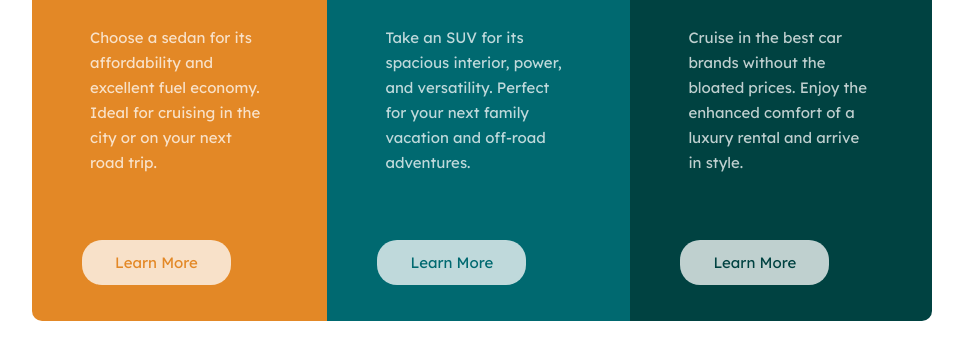
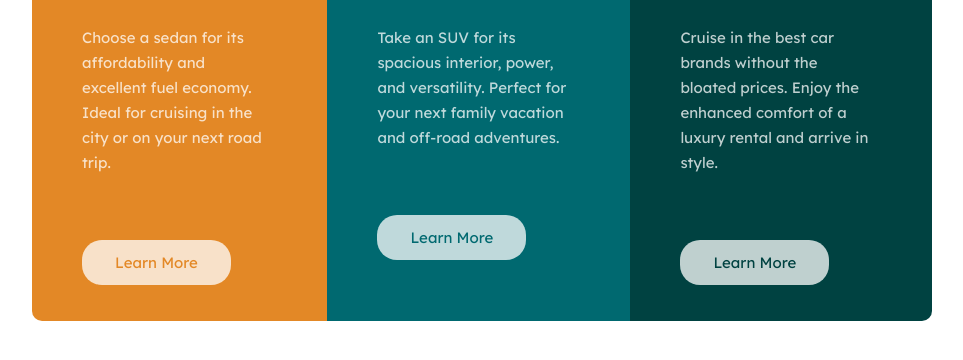
Before and after one commit to aezakmi007/FrontendMentorChallenge2ColumnPreviewCard, a plain HTML site: page index.html in a window 1280 px wide. Shown: the part 252-612 px from the top of the page, without its empty margins (158-1121 px from the left). Drawn offline with Linux system fonts and the light colour scheme.

Commit message:
adjust padding in para

```diff
--- a/style.css
+++ b/style.css
@@ -164,7 +164,7 @@ h1 {
   font-family: "Lexend Deca", sans-serif;
   line-height: 25px;
   margin-bottom: 80px;
-  padding: 0px 8px;
+  padding: 0px 8px 0 0;
 }
 img {
   margin-bottom: 30px;
```
